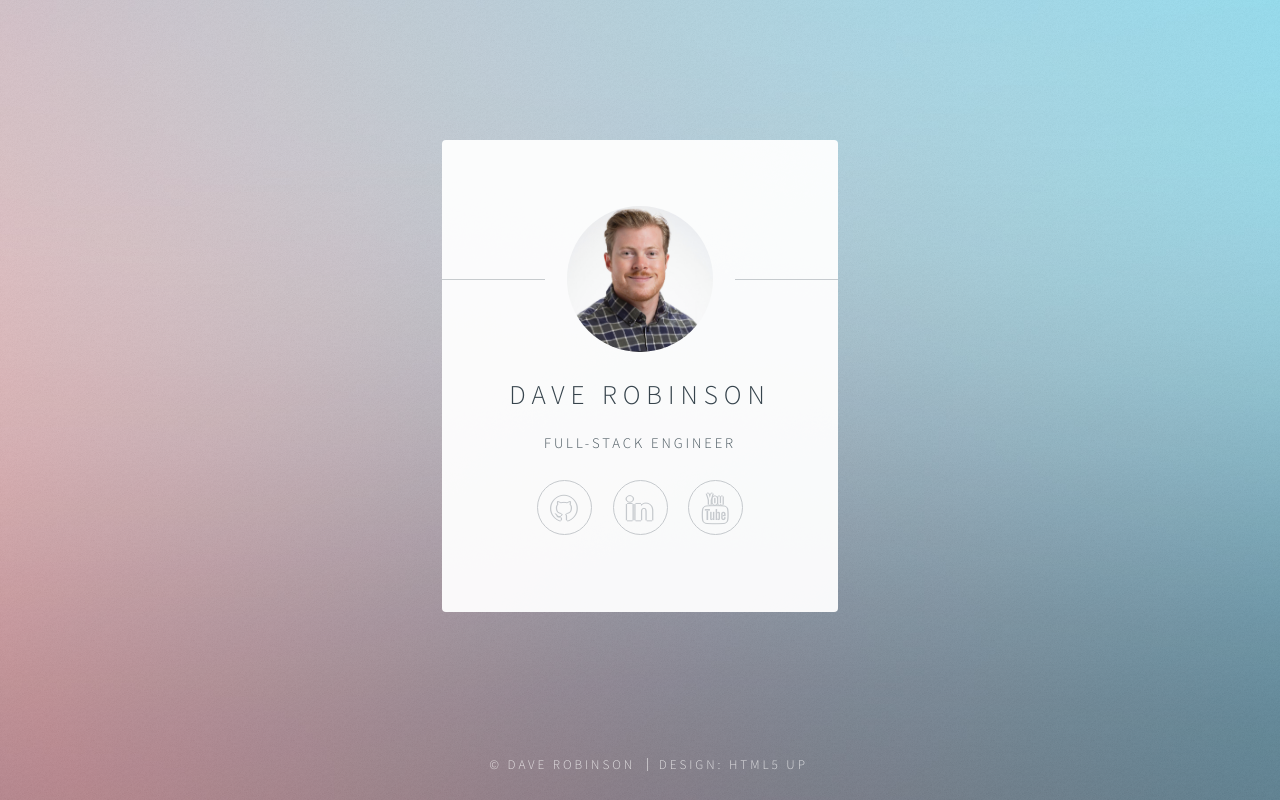
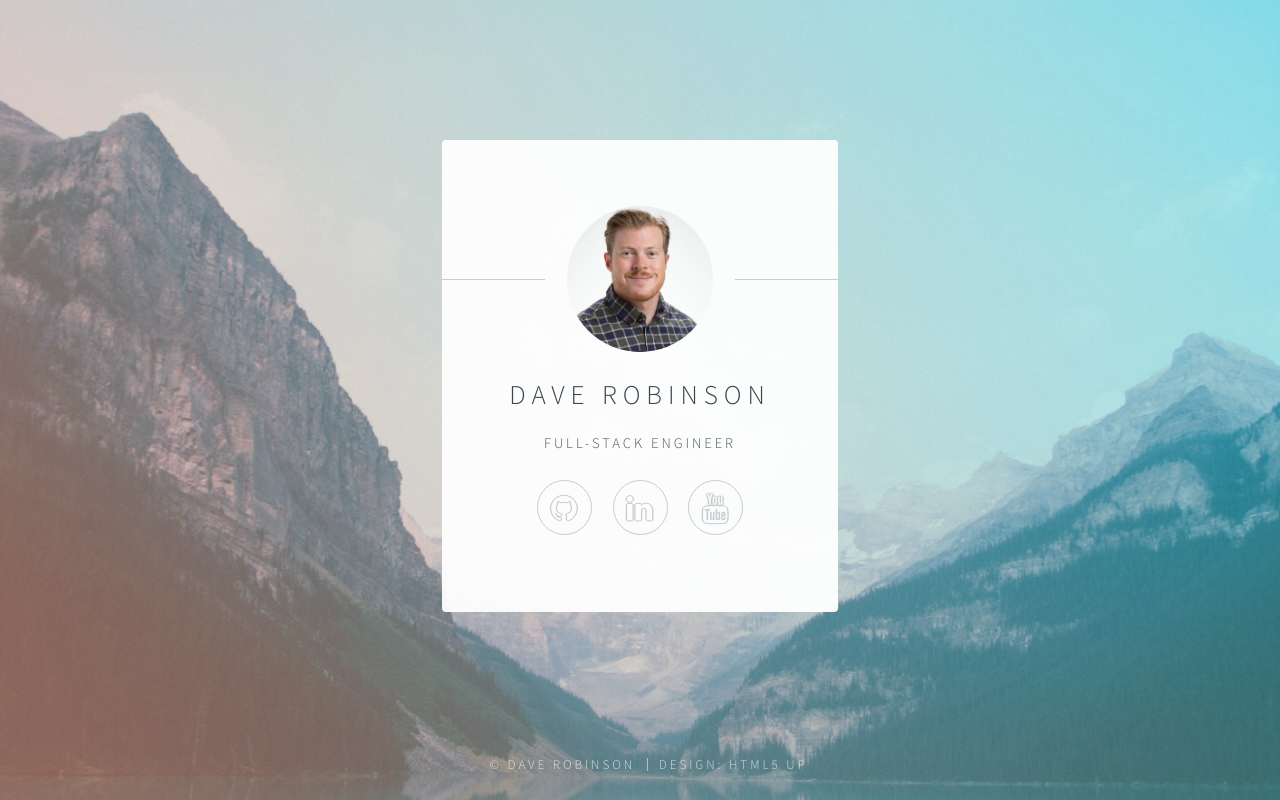
Before and after one commit to dave-rob/business-card, a Flask app: page / in a window 1280 px wide. Run offline with Flask 3, Linux system fonts and the light colour scheme.

Commit message:
changed background and positioning of background

```diff
--- a/static/assets/css/main.css
+++ b/static/assets/css/main.css
@@ -91,7 +91,7 @@
 		background-image: url("images/overlay.png"), linear-gradient(60deg, rgba(255, 165, 150, 0.5) 5%, rgba(0, 228, 255, 0.35)), url("../../images/bg.jpg");
 		background-repeat: repeat,			no-repeat,			no-repeat;
 		background-size: 100px 100px, cover,				cover;
-		background-position: top left,		center center,		bottom center;
+		background-position: top left,		center center,		center center;
 		background-attachment: fixed,			fixed,				fixed;
 	}
 
```
Also changed, not shown: static/images/bg.jpg, static/images/bg1.jpg (added).
